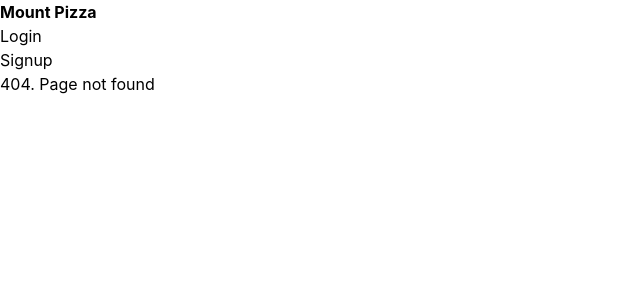
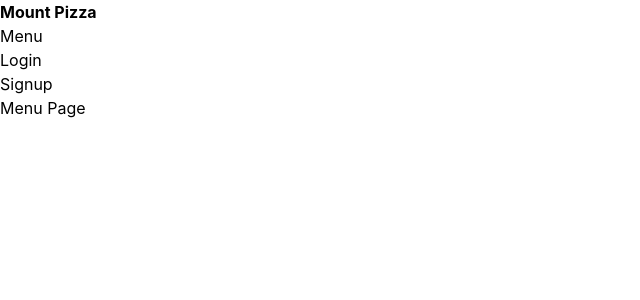
Before and after one commit to k99sharma/OIBSIP, a React (Create React App) app: page /menu in a window 1280 px wide. Before the commit this address had no page. Shown: the top 300 px of the page, without its empty margins (0-640 px from the left). Built offline with nearby package versions, Linux system fonts and the light colour scheme.

Commit message:
menu page is created

```diff
--- a/src/App.js
+++ b/src/App.js
@@ -9,6 +9,7 @@ import Navbar from './components/Navbar/Navbar';
 
 // importing routes
 import Home from './Routes/Home/Home';
+import Menu from './Routes/Menu/Menu';
 import Signup from './Routes/Signup/Signup';
 import Login from './Routes/Login/Login';
 import NotFound from './Routes/404/404';
@@ -21,6 +22,7 @@ function App() {
         <Navbar />
         <Routes>
           <Route exact path='/' element={ <Home /> } />
+          <Route exact path='/menu' element={<Menu />} />
           <Route exact path='/login' element={ <Login /> } />
           <Route exact path='/signup' element={ <Signup /> } />
           <Route path='*' element={<NotFound />} />
--- /dev/null
+++ b/src/Routes/Menu/Menu.js
@@ -0,0 +1,7 @@
+export default function Menu(){
+    return(
+        <>
+            <h1>Menu Page</h1>
+        </>
+    );
+}
--- a/src/components/Navbar/Navbar.js
+++ b/src/components/Navbar/Navbar.js
@@ -1,6 +1,10 @@
 import { Link } from "react-router-dom";
 
 const links = [
+{
+    name: 'Menu',
+    path: '/menu',
+},
 {
     name: 'Login',
     path: '/login',
```
